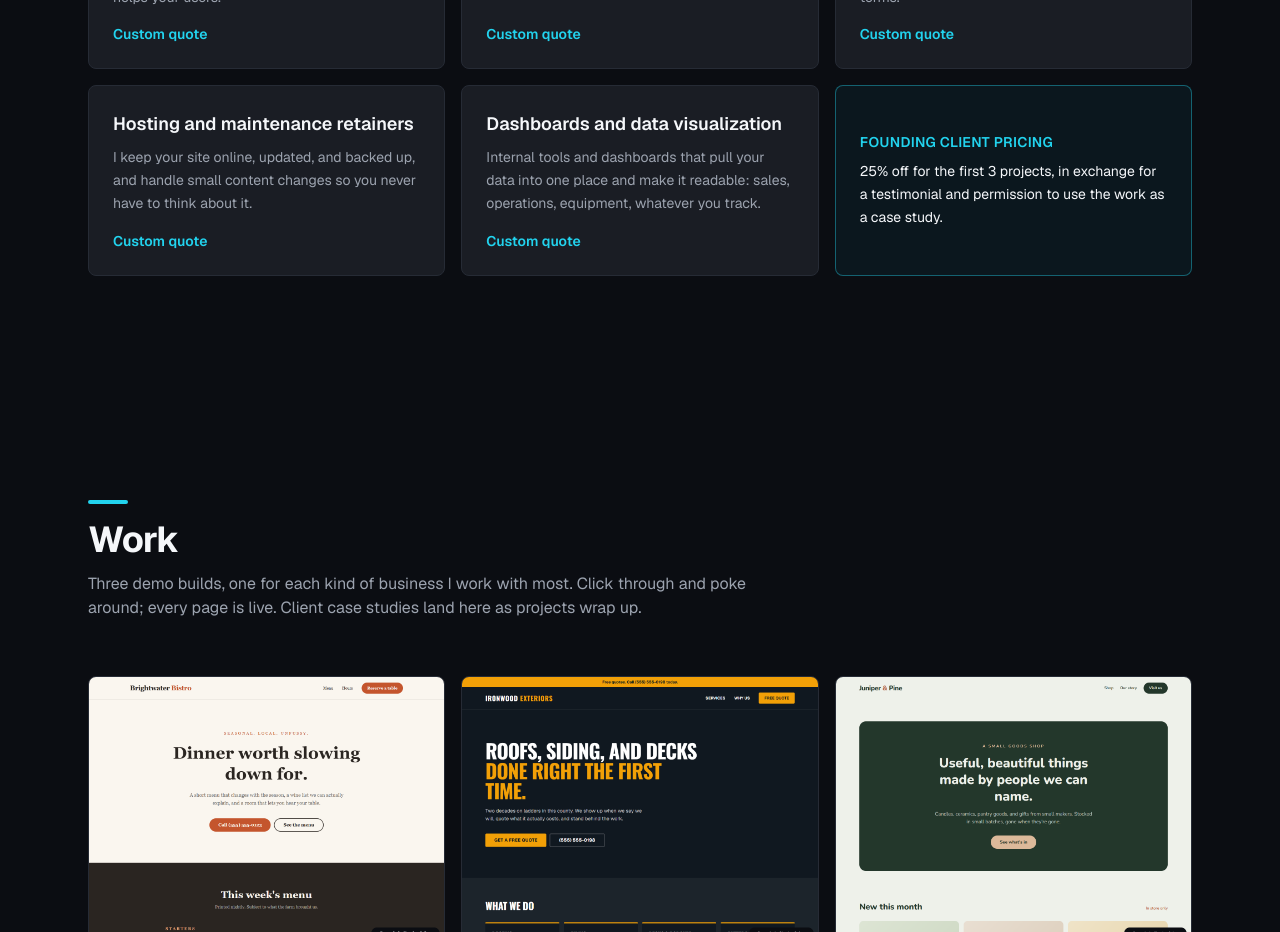
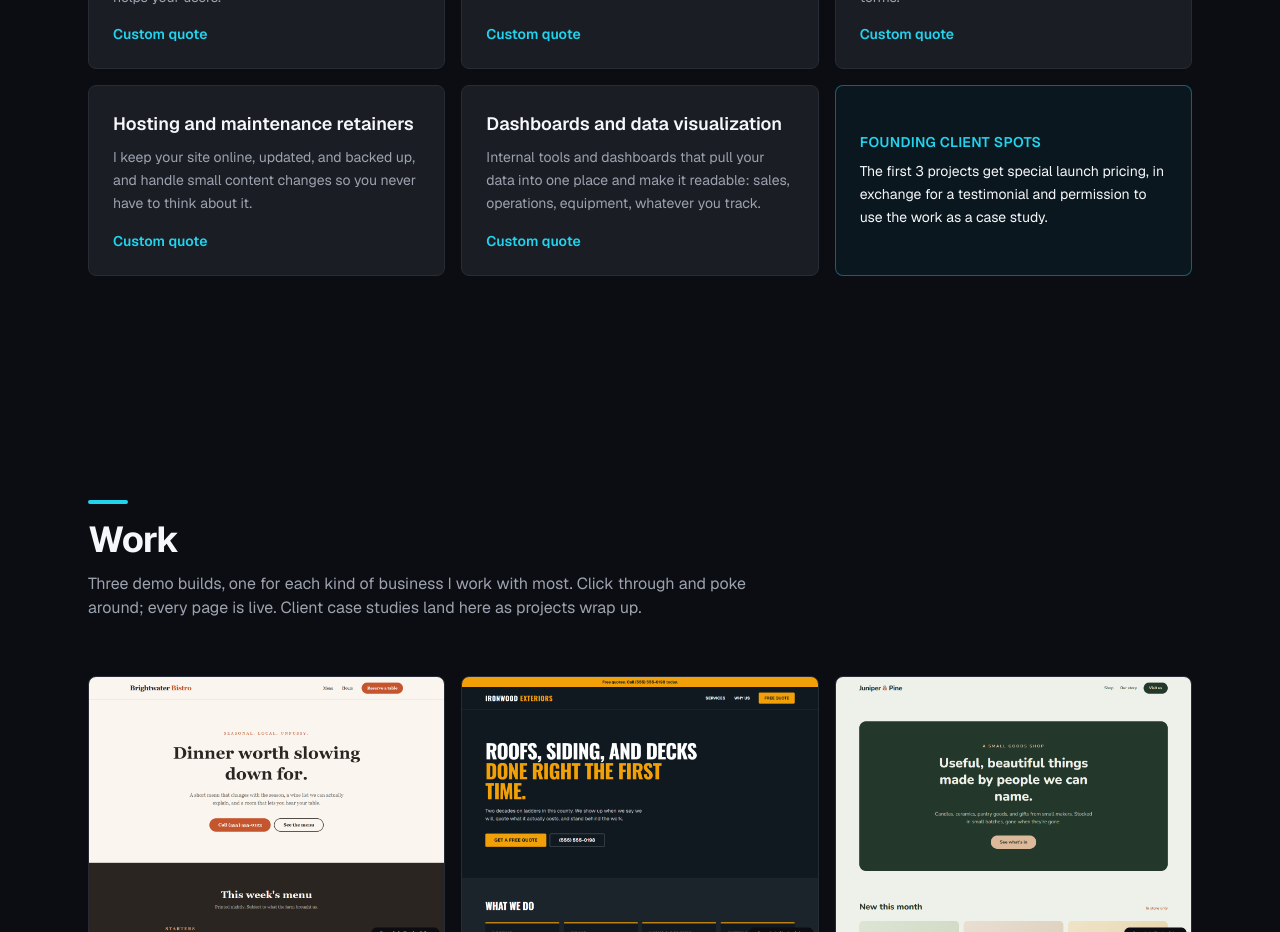
Before and after one commit to AddisonTech/Sixophor, a Next.js app: page / in a window 1280 px wide. Shown: the part 1380-2312 px from the top of the page. Built offline with nearby package versions, Linux system fonts and the light colour scheme; no server answers.

Commit message:
Reword founding client tile to keep discount out of public pricing

```diff
--- a/components/Services.tsx
+++ b/components/Services.tsx
@@ -44,11 +44,11 @@ export default function Services() {
 
         <div className="flex flex-col justify-center rounded-lg border border-accent/40 bg-accent/5 p-6 sm:col-span-2 lg:col-span-1">
           <p className="text-sm font-semibold uppercase tracking-wide text-accent">
-            Founding client pricing
+            Founding client spots
           </p>
           <p className="mt-2 text-sm leading-relaxed">
-            25% off for the first 3 projects, in exchange for a testimonial and
-            permission to use the work as a case study.
+            The first 3 projects get special launch pricing, in exchange for a
+            testimonial and permission to use the work as a case study.
           </p>
         </div>
       </div>
```
